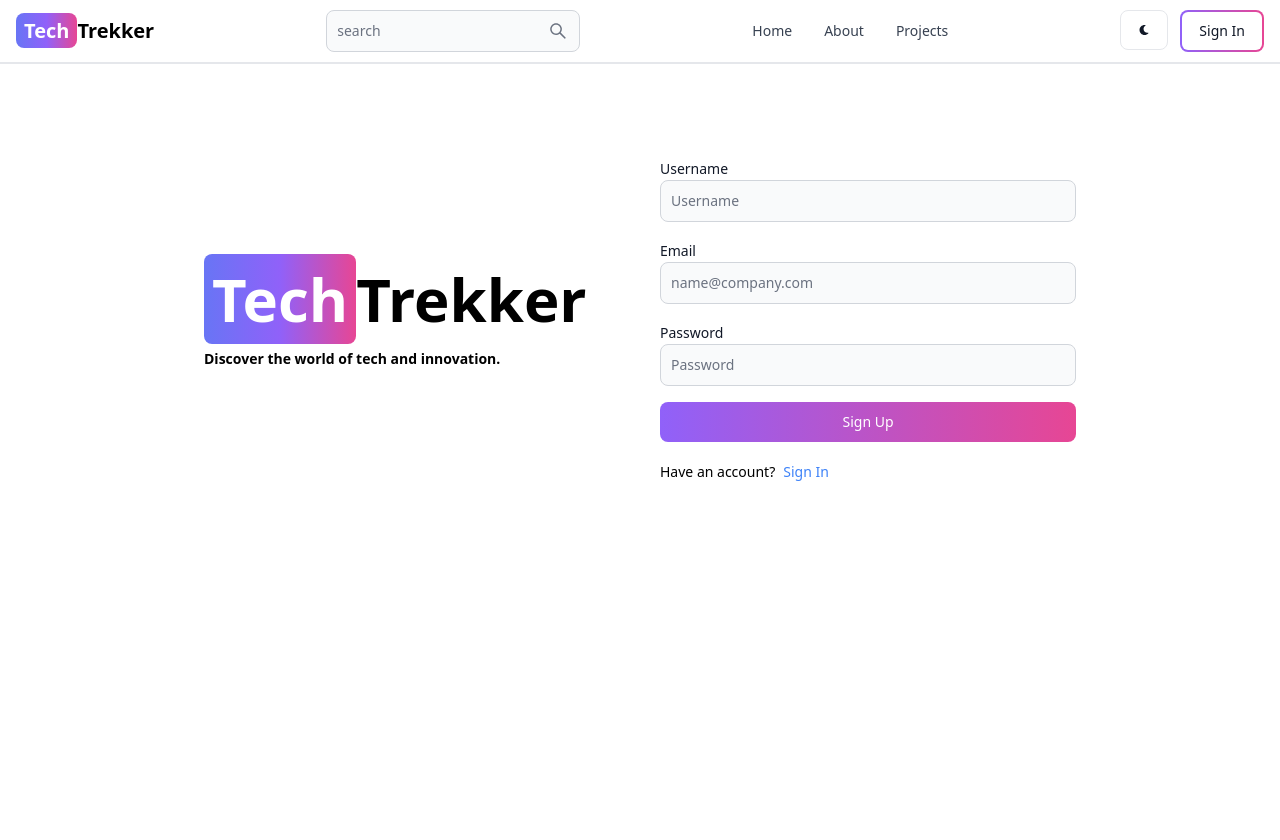
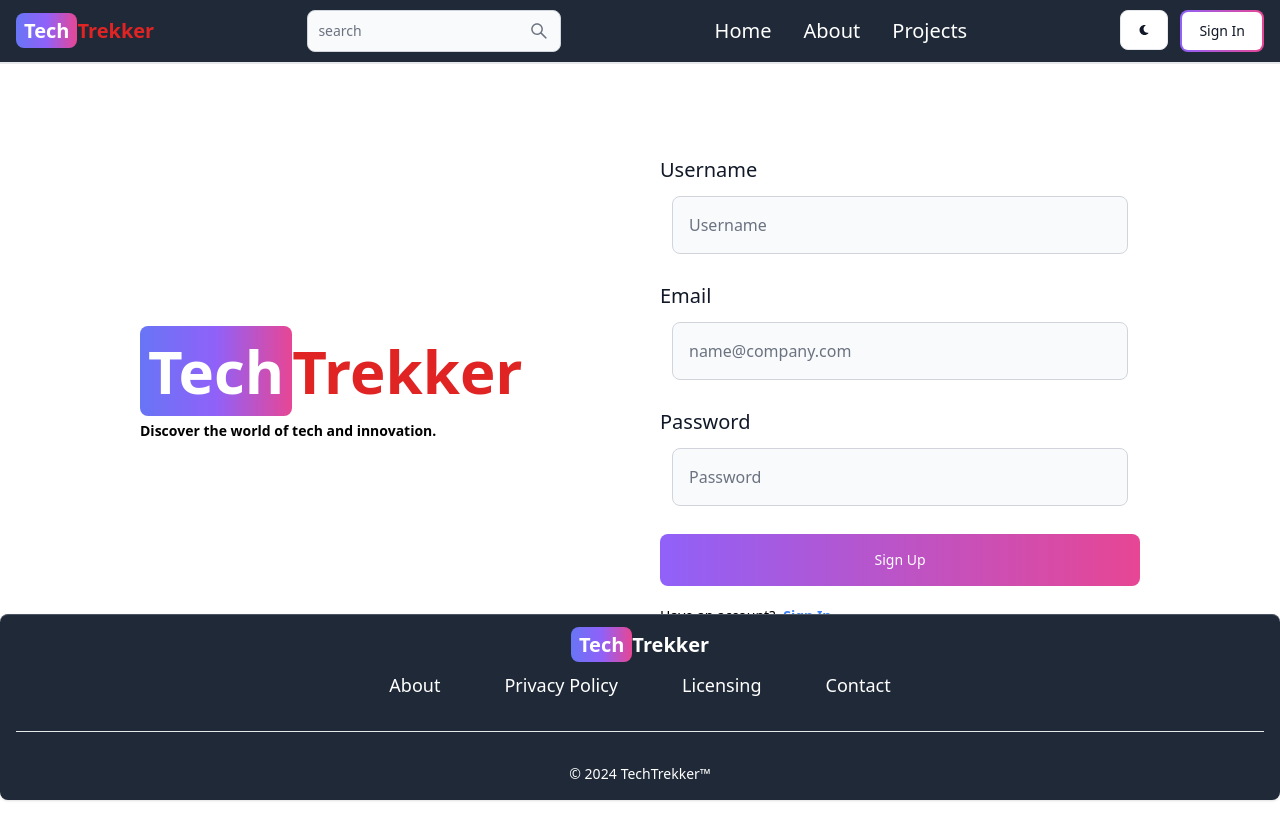
Before and after one commit to chandima2000/MERN-Stack-Blog-Website, a React (Vite) app in the folder frontend/: page /sign-up in a window 1280 px wide. Shown: the top 840 px of the page. Built offline with nearby package versions, Linux system fonts and the light colour scheme.

Commit message:
Create the Footer component and made some changes

```diff
--- a/frontend/src/App.jsx
+++ b/frontend/src/App.jsx
@@ -6,6 +6,7 @@ import SignIn from './pages/SignIn';
 import SignUp from './pages/SignUp';
 import Projects from './pages/Projects';
 import Header from './components/Header';
+import Footer from './components/Footer';
 
 function App() {
 
@@ -22,6 +23,7 @@ function App() {
         <Route path='/dashboard' element={<Dashboard/>}/>
         <Route path='/projects' element={<Projects/>}/>
       </Routes>
+      <Footer/>
     </BrowserRouter>
   )
 }
--- /dev/null
+++ b/frontend/src/components/Footer.jsx
@@ -0,0 +1,27 @@
+import { Footer } from 'flowbite-react';
+import { Link } from 'react-router-dom';
+
+export default function FooterCom() {
+  return (
+    <Footer container className="bg-gray-800 text-white p-4 text-center border-t border-gray-600 sticky bottom-0">
+      <div className="w-full text-center">
+        <div className="w-full flex flex-col items-center">
+          <Link to='/' className='self-center whitespace-nowrap text-sm sm:text-xl font-semibold dark:text-white'>
+            <span className='px-2 py-1 bg-gradient-to-r from-indigo-500 via-purple-500 to-pink-500 rounded-lg text-white'>
+              Tech
+            </span>
+            Trekker
+          </Link>
+          <Footer.LinkGroup className='text-white mt-3 md:gap-10 text-lg'>
+            <Footer.Link href="#">About</Footer.Link>
+            <Footer.Link href="#">Privacy Policy</Footer.Link>
+            <Footer.Link href="#">Licensing</Footer.Link>
+            <Footer.Link href="#">Contact</Footer.Link>
+          </Footer.LinkGroup>
+        </div>
+        <Footer.Divider />
+        <Footer.Copyright href="#" by="TechTrekker™" year={2024} className='text-white' />
+      </div>
+    </Footer>
+  );
+}
--- a/frontend/src/components/Header.jsx
+++ b/frontend/src/components/Header.jsx
@@ -8,13 +8,13 @@ import {FaMoon} from 'react-icons/fa';
 export default function Header() {
     const path = useLocation().pathname;
   return (
-    <Navbar className='border-b-2'>
+    <Navbar className='border-b-2 bg-gray-800'>
         <Link to = '/'
               className='self-center whitespace-nowrap text-sm sm:text-xl font-semibold dark:text-white'>
             <span
               className='px-2 py-1 bg-gradient-to-r from-indigo-500 via-purple-500 to-pink-500 rounded-lg text-white '
             >Tech</span>
-            Trekker
+            <span className='text-red-600 font-bold'>Trekker</span>
         </Link>
             <TextInput
             type = 'text'
@@ -35,19 +35,19 @@ export default function Header() {
                         Sign In
                     </Button>
                 </Link>
-                <Navbar.Toggle/>
+                <Navbar.Toggle className='text-red-600'/>
         </div>
-        <Navbar.Collapse>
+        <Navbar.Collapse >
                     <Navbar.Link active={path === "/"} as={'div'}>
-                        <Link to = "/">Home</Link>
+                        <Link to = "/" className='text-white text-xl hover:text-red-600'>Home</Link>
                     </Navbar.Link>
 
                     <Navbar.Link active={path === "/about"} as={'div'}>
-                        <Link to = "/about">About</Link>
+                        <Link to = "/about" className='text-white text-xl hover:text-red-600'>About</Link>
                     </Navbar.Link>
 
                     <Navbar.Link active={path === "/projects"} as={'div'}>
-                        <Link to = "/projects">Projects</Link>
+                        <Link to = "/projects" className='text-white text-xl hover:text-red-600'>Projects</Link>
                     </Navbar.Link>
         </Navbar.Collapse>
     </Navbar>
--- a/frontend/src/pages/SignUp.jsx
+++ b/frontend/src/pages/SignUp.jsx
@@ -51,7 +51,7 @@ export default function SignUp() {
 
   return (
     <div className='min-h-screen mt-20'>
-      <div className='flex p-3 max-w-4xl mx-auto flex-col md:flex-row md:items-center gap-10'>
+      <div className='flex p-3 max-w-5xl mx-auto flex-col md:flex-row md:items-center gap-10'>
 
         {/* left */}
         <div className='flex-1'>
@@ -59,7 +59,7 @@ export default function SignUp() {
             <span className='px-2 py-1 bg-gradient-to-r from-indigo-500 via-purple-500 to-pink-500 rounded-lg text-white'>
              Tech
             </span>
-            Trekker
+            <span className='text-red-600 font-bold'>Trekker</span>
           </Link>
           <p className='text-sm font-semibold mt-5'>
            Discover the world of tech and innovation.
@@ -71,18 +71,18 @@ export default function SignUp() {
         <div className='flex-1'>
           <form className='flex flex-col gap-4' onSubmit={handleSubmit}>
             <div>
-              <Label value='Username' />
-              <TextInput type='text' placeholder='Username' id='username' onChange={handleChange}/>
+              <Label value='Username' className='text-xl'/>
+              <TextInput type='text' placeholder='Username' id='username' onChange={handleChange} className='p-3' sizing="lg"/>
             </div>
             <div>
-              <Label value='Email' />
-              <TextInput type='email' placeholder='name@company.com' id='email'onChange={handleChange} />
+              <Label value='Email' className='text-xl' />
+              <TextInput type='email' placeholder='name@company.com' id='email' onChange={handleChange} className='p-3' sizing="lg" />
             </div>
             <div>
-              <Label value='Password' />
-              <TextInput type='password' placeholder='Password' id='password'onChange={handleChange} />
+              <Label value='Password' className='text-xl' />
+              <TextInput type='password' placeholder='Password' id='password' onChange={handleChange} className='p-3' sizing="lg"/>
             </div>
-            <Button gradientDuoTone='purpleToPink' type='submit' disabled={loading}> {/*At the Loading time the Button is Disabled*/}
+            <Button gradientDuoTone='purpleToPink' type='submit' disabled={loading} className='p-2'> {/*At the Loading time the Button is Disabled*/}
               {loading ?
                 (<><Spinner size='sm'/> <span className='pl-3'>Loading ...</span></>) :
                 "Sign Up"
@@ -91,7 +91,7 @@ export default function SignUp() {
           </form>
           <div className="flex gap-2 text-sm mt-5">
             <span>Have an account?</span>
-            <Link to='/sign-in' className='text-blue-500'>
+            <Link to='/sign-in' className='text-blue-500 font-bold hover:underline cursor-pointer'>
               Sign In
             </Link>
           </div>
```
